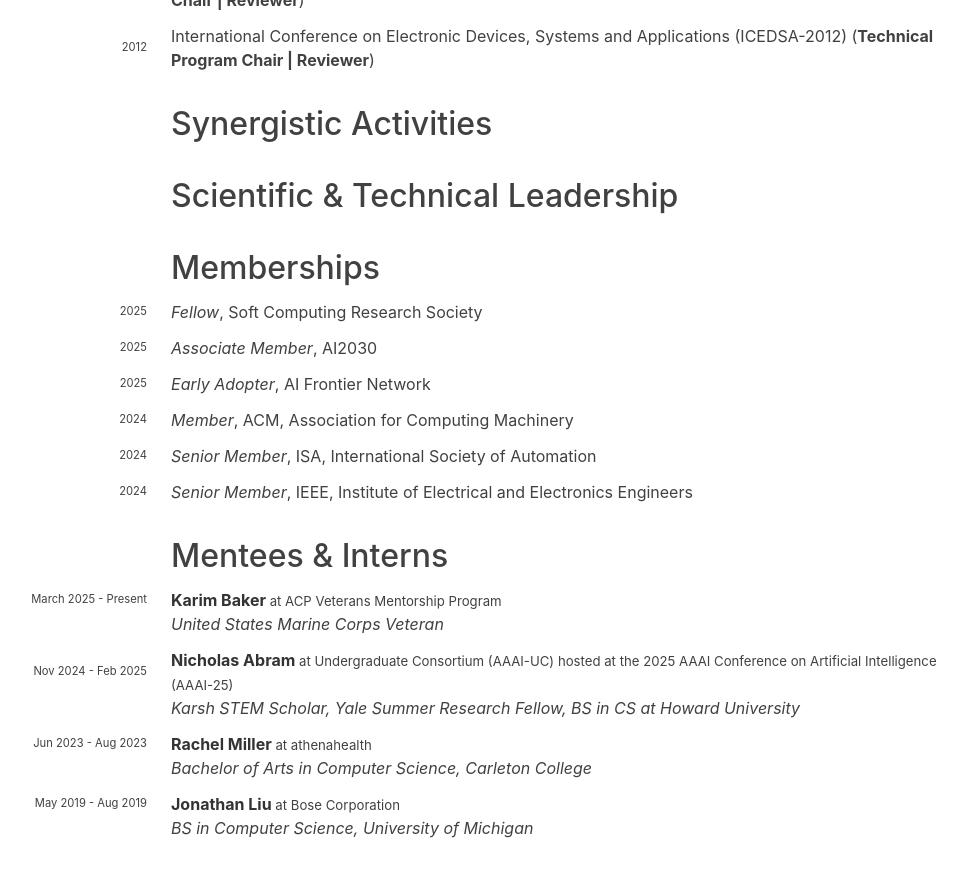
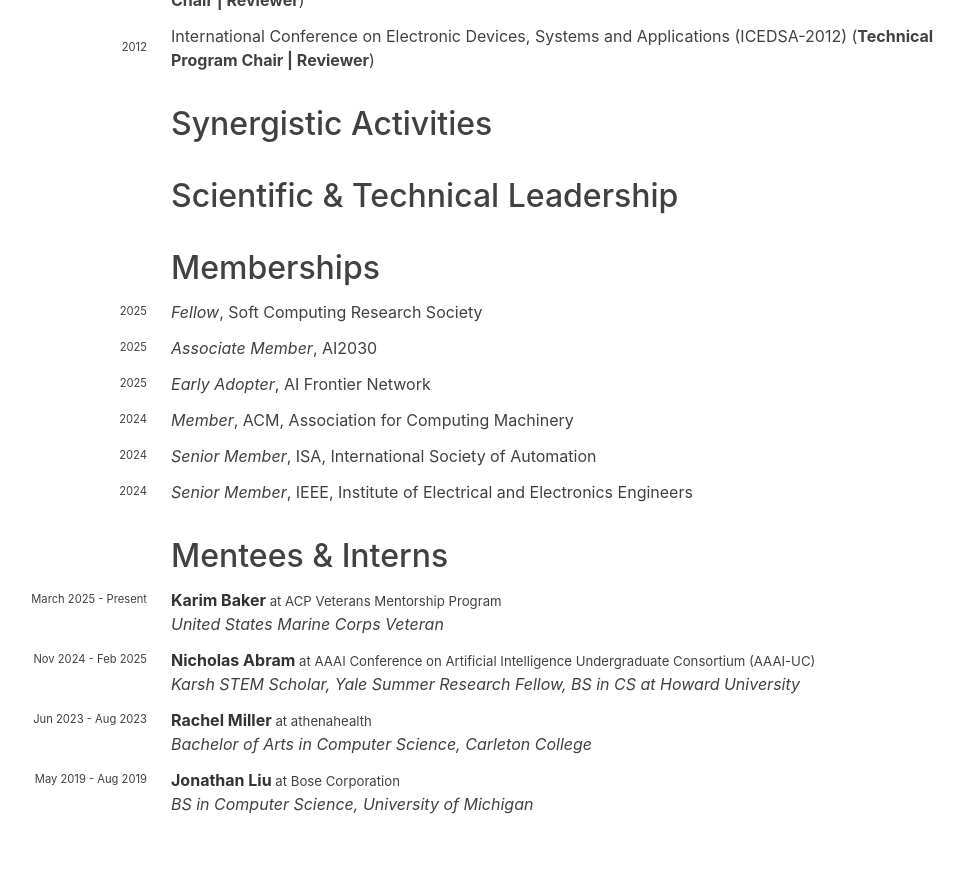
Before and after one commit to hariharanragothaman/hariharanragothaman.github.io, a Jekyll site: the page built from cv.md, in a window 1280 px wide and 900 px high, scrolled down 7147 px. Shown: the top 877 px of the window, without its empty margins (161-1128 px from the left). Built offline with Jekyll 4.4.1, drawn with Linux system fonts in a browser that asks for light colours; nearby versions of some CDN libraries; some web fonts are replaced.

Commit message:
Polishes and Updates

```diff
--- a/_data/mentoring.yaml
+++ b/_data/mentoring.yaml
@@ -5,7 +5,7 @@
   url: https://www.linkedin.com/in/karimbaker/
 
 - name: Nicholas Abram
-  intern: Undergraduate Consortium (AAAI-UC) hosted at the 2025 AAAI Conference on Artificial Intelligence (AAAI-25)
+  intern: AAAI Conference on Artificial Intelligence Undergraduate Consortium (AAAI-UC)
   year: "Nov 2024 - Feb 2025"
   degree: "Karsh STEM Scholar, Yale Summer Research Fellow, BS in CS at Howard University"
   url: https://www.linkedin.com/in/nicholas-abram-a105a020a/
```
